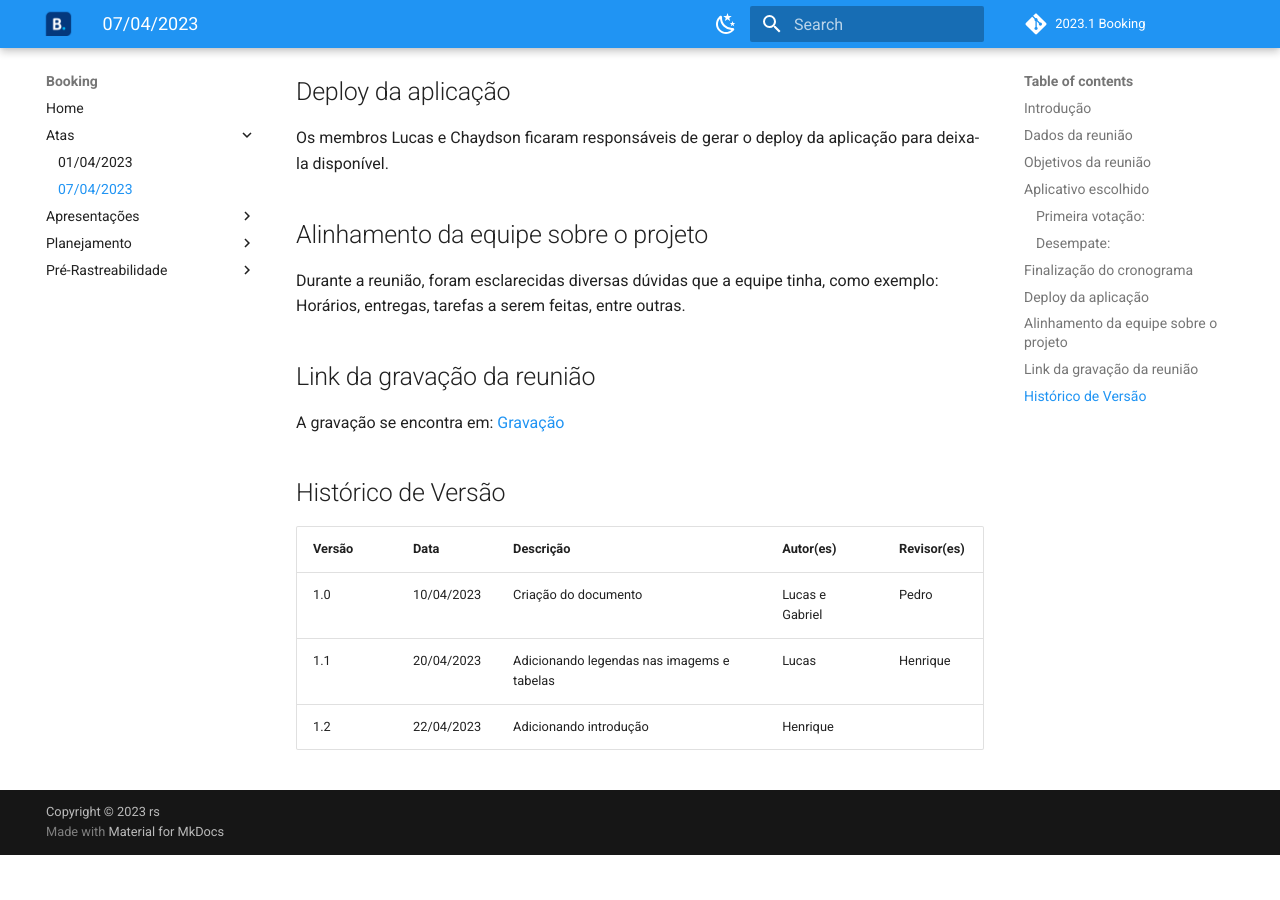
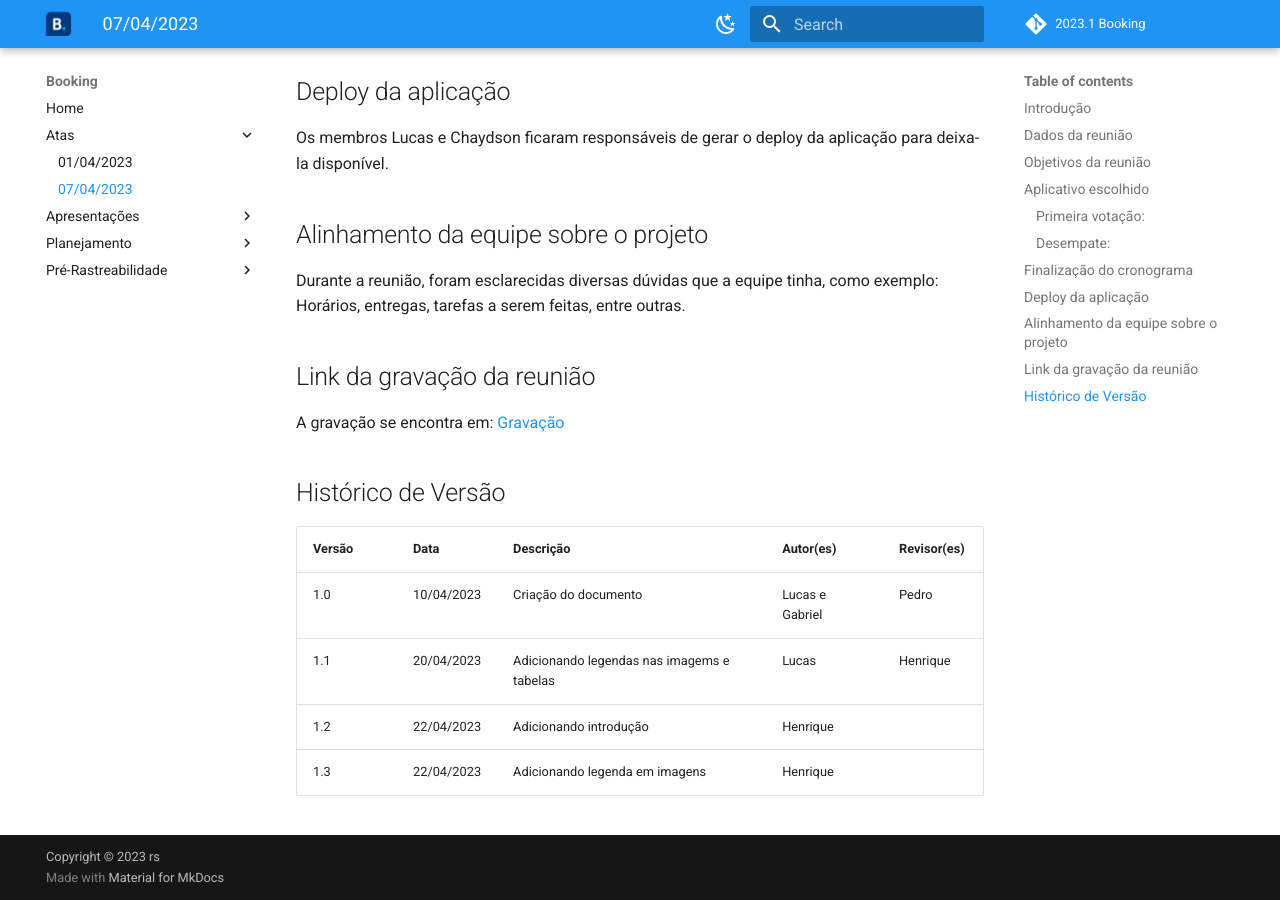
Before and after one commit to Requisitos-de-Software/2023.1-Booking, an MkDocs documentation site: the page built from docs/atas/ata_07_04.md, in a window 1280 px wide and 900 px high, scrolled down 2395 px. Built offline with MkDocs 1.6.1 and Material for MkDocs 9.7.7, drawn with Linux system fonts in a browser that asks for light colours; comment, search, counter and statistics services are not loaded; before the commit the page ends 3250 px from its top, so only the background shows below that.

Commit message:
34-atualizando historico versao

```diff
--- a/docs/atas/ata_07_04.md
+++ b/docs/atas/ata_07_04.md
@@ -71,3 +71,4 @@ A gravação se encontra em: [Gravação](https://youtu.be/WMQwm6TmMo0)
 | 1.0     | 10/04/2023 | Criação do documento | Lucas e Gabriel | Pedro       |
 | 1.1     | 20/04/2023 | Adicionando legendas nas imagems e tabelas| Lucas | Henrique       |
 | 1.2     | 22/04/2023 | Adicionando introdução| Henrique |        |
+| 1.3     | 22/04/2023 | Adicionando legenda em imagens| Henrique |        |
```
